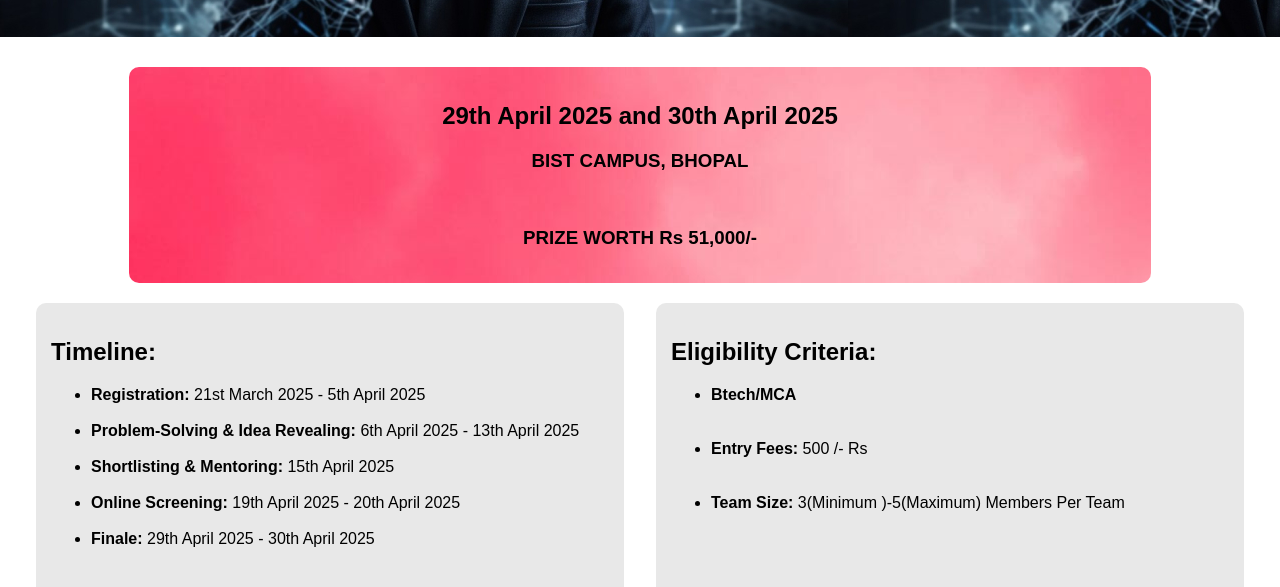
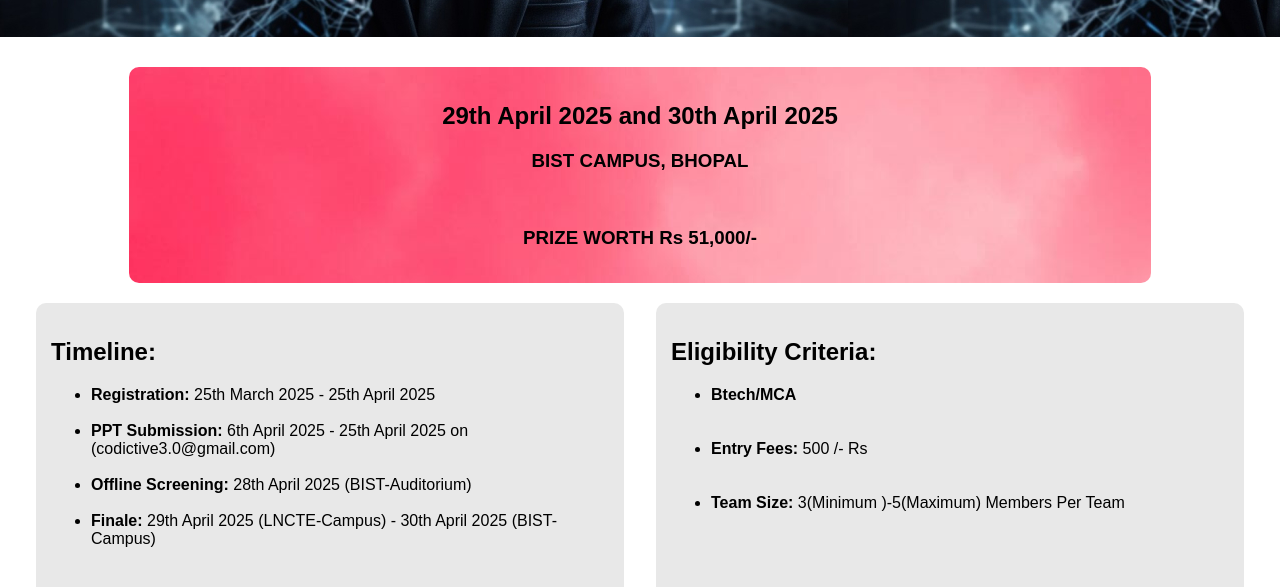
Before and after one commit to anveshsingh1981/CODICTIVE3.O, a plain HTML site: page index.html in a window 1280 px wide. Shown: the part 365-952 px from the top of the page. Drawn offline with Linux system fonts and the light colour scheme.

Commit message:
Update index.html

```diff
--- a/index.html
+++ b/index.html
@@ -116,11 +116,10 @@ a:hover {
             <div class="column">
                 <h2>Timeline:</h2>
                 <ul>
-                    <li><strong>Registration:</strong> 21st March 2025 - 5th April 2025</li><br>
-                    <li><strong>Problem-Solving & Idea Revealing:</strong> 6th April 2025 - 13th April 2025</li><br>
-                    <li><strong>Shortlisting & Mentoring:</strong> 15th April 2025</li><br>
-                    <li><strong>Online Screening:</strong> 19th April 2025 - 20th April 2025</li><br>
-                    <li><strong>Finale:</strong> 29th April 2025 - 30th April 2025</li><br>
+                    <li><strong>Registration:</strong> 25th March 2025 - 25th April 2025</li><br>
+                    <li><strong>PPT Submission:</strong> 6th April 2025 - 25th April 2025 on (codictive3.0@gmail.com)</li><br>
+                    <li><strong>Offline Screening:</strong> 28th April 2025 (BIST-Auditorium)</li><br>
+                    <li><strong>Finale:</strong> 29th April 2025 (LNCTE-Campus) - 30th April 2025 (BIST-Campus)</li><br>
                 </ul>
             </div>
 
```
